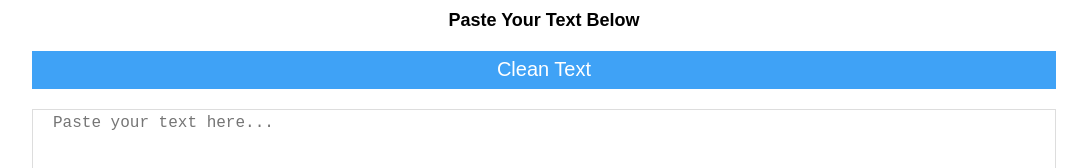
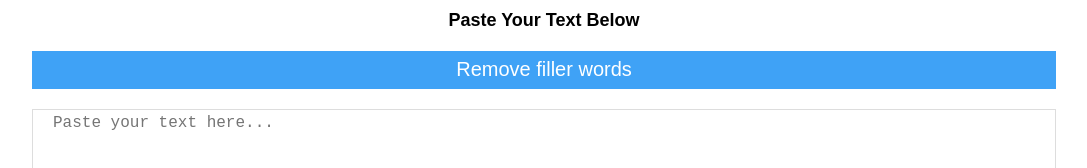
Before and after one commit to ErikDevs/remove-timestamps, a plain HTML site: page index.html in a window 1280 px wide. Shown: the top 168 px of the page, without its empty margins (96-1183 px from the left). Drawn offline with Linux system fonts and the light colour scheme.

Commit message:
Update index.html

```diff
--- a/index.html
+++ b/index.html
@@ -71,7 +71,7 @@
     <div class="text-area">
       <h2>Paste Your Text Below</h2>
       <button class="action-btn" id="actionButton" onclick="handleAction()">
-        Clean Text
+        Remove filler words
       </button>
       <textarea
         id="textArea"
```
